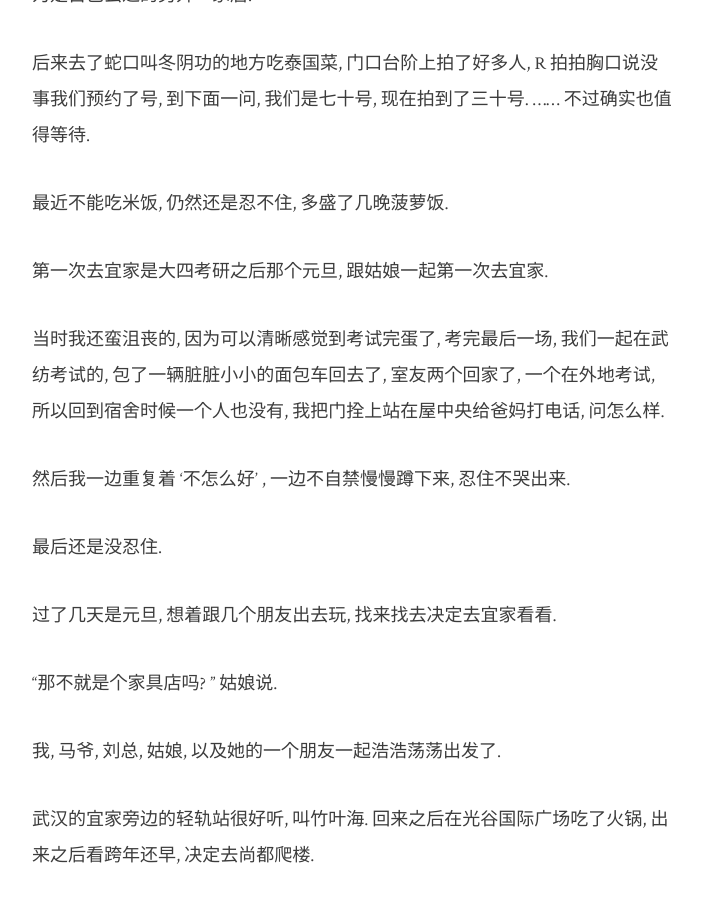
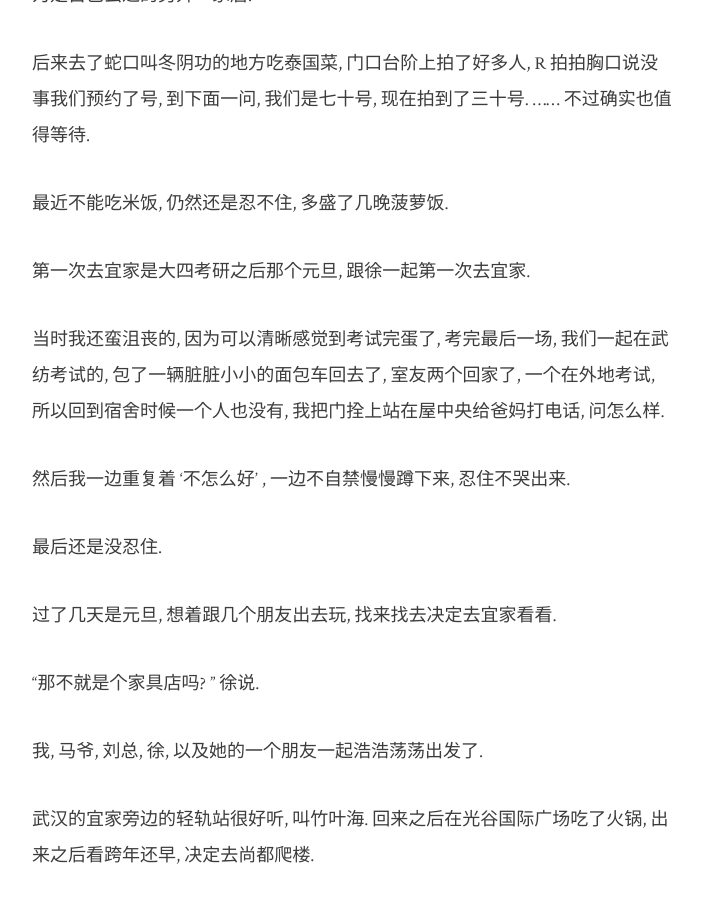
Before and after one commit to ZezeChen/ZezeChen.github.io, a Jekyll site: the page built from _posts/2017-03-16-OneMoment.md, in a window 1280 px wide and 900 px high, scrolled down 1148 px. Shown: the whole window, without its empty margins (288-990 px from the left). Built offline with Jekyll 4.4.1, drawn with Linux system fonts in a browser that asks for light colours; comment, search, counter and statistics services are not loaded; some of the changed text lies outside the part shown.

Commit message:
// remove her

```diff
--- a/_posts/2017-03-16-OneMoment.md
+++ b/_posts/2017-03-16-OneMoment.md
@@ -34,7 +34,7 @@ L 带路从出口的车库进去, 边走边笑着说, 装作是从车上下来
 
 
 
-第一次去宜家是大四考研之后那个元旦, 跟姑娘一起第一次去宜家.
+第一次去宜家是大四考研之后那个元旦, 跟徐一起第一次去宜家.
 
 当时我还蛮沮丧的, 因为可以清晰感觉到考试完蛋了, 考完最后一场, 我们一起在武纺考试的, 包了一辆脏脏小小的面包车回去了, 室友两个回家了, 一个在外地考试, 所以回到宿舍时候一个人也没有, 我把门拴上站在屋中央给爸妈打电话, 问怎么样.
 
@@ -44,16 +44,16 @@ L 带路从出口的车库进去, 边走边笑着说, 装作是从车上下来
 
 过了几天是元旦, 想着跟几个朋友出去玩, 找来找去决定去宜家看看.
 
-“那不就是个家具店吗? ” 姑娘说.
+“那不就是个家具店吗? ” 徐说.
 
-我, 马爷, 刘总, 姑娘, 以及她的一个朋友一起浩浩荡荡出发了.
+我, 马爷, 刘总, 徐, 以及她的一个朋友一起浩浩荡荡出发了.
 
 武汉的宜家旁边的轻轨站很好听, 叫竹叶海. 回来之后在光谷国际广场吃了火锅, 出来之后看跨年还早,  决定去尚都爬楼.
 
 刘总曾经在附近送过外卖, 对这一片顶楼都熟悉的很, 于是就绕过保安, 爬了楼梯, 辗转到了光谷顶楼, 看着当时还没有拆完全的广场. 我记得风很大, 大家都哆哆嗦嗦的带上帽子, 我拍了一张四个帽子在楼顶上的,背朝着我的照片.
-姑娘的帽子有两个兔耳朵矗立着, 她的脸埋在那一片毛茸茸里.
+徐的帽子有两个兔耳朵矗立着, 她的脸埋在那一片毛茸茸里.
 
-后来姑娘毕业时候上去了一次, 还拍了视频给我看.
+后来徐毕业时候上去了一次, 还拍了视频给我看.
 
 大学时候默默无闻, 不作声的上课睡觉, 下课回家想着吃什么, 周末要不宅着要不背着那个磨破了边的铁青色挎包, 坐上车睡觉, 下车之后到初乱走, 看天色晚了就盯着附近公交牌, 想着怎样换乘才能回去.
 
```
Also changed, not shown: _posts/2016-05-09-WhiteAlbum.md (+1 -1 lines), _posts/2016-12-05-Kinimi.md (+1 -1 lines).
